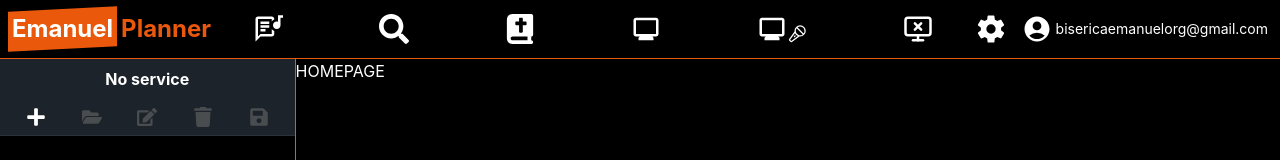
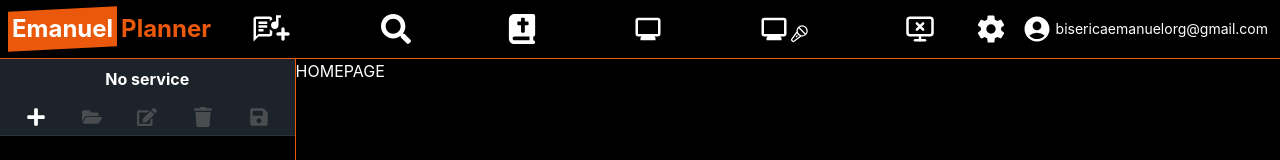
Before and after one commit to 10dnv/emn-presenter, a React (Create React App) app in the folder frontend/: page / in a window 1280 px wide. Shown: the top 160 px of the page. Built offline with nearby package versions, Linux system fonts and the light colour scheme.

Commit message:
updated create song icon

```diff
--- a/frontend/src/components/Navbar.jsx
+++ b/frontend/src/components/Navbar.jsx
@@ -9,6 +9,7 @@ import { MdAccountCircle, MdOutlineLyrics } from "react-icons/md";
 import MainDisplay from './MainDisplay';
 import StageDisplay from './StageDisplay';
 import { LuMonitorX } from "react-icons/lu";
+import { TiPlus } from "react-icons/ti";
 import CurrentServiceContext from '../context/ServiceContext'
 
 function Navbar() {
@@ -37,7 +38,10 @@ function Navbar() {
       <span id='middle-section' className='flex md:space-x-24 text-3xl'>
 
         <Link to="/create-song">
-         <MdOutlineLyrics className=' hover:text-orange-600' title='Create song'/>
+          <span className='flex items-baseline  hover:text-orange-600' title='Create song'>
+              <MdOutlineLyrics/>
+              <TiPlus  className="-m-2" size={20}/>
+          </span>
         </Link>
 
         <Link to="/add-item/lyrics">
```
